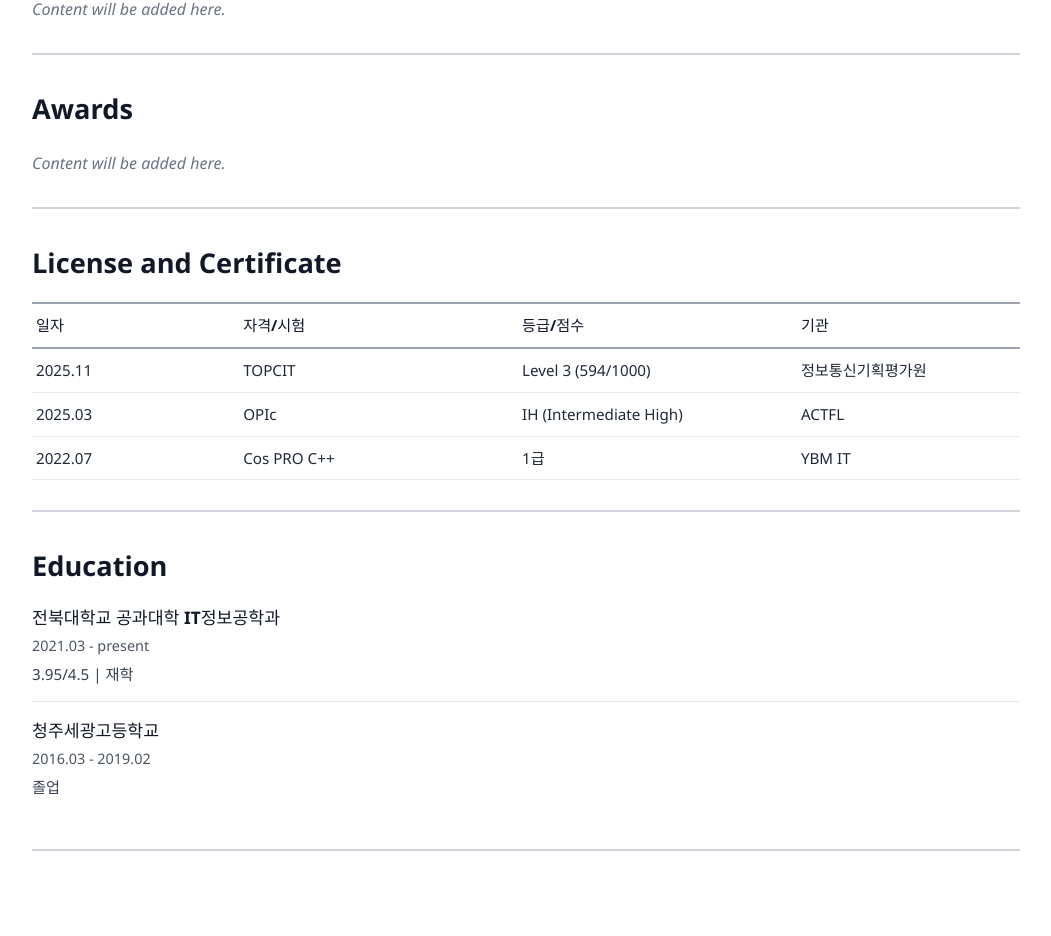
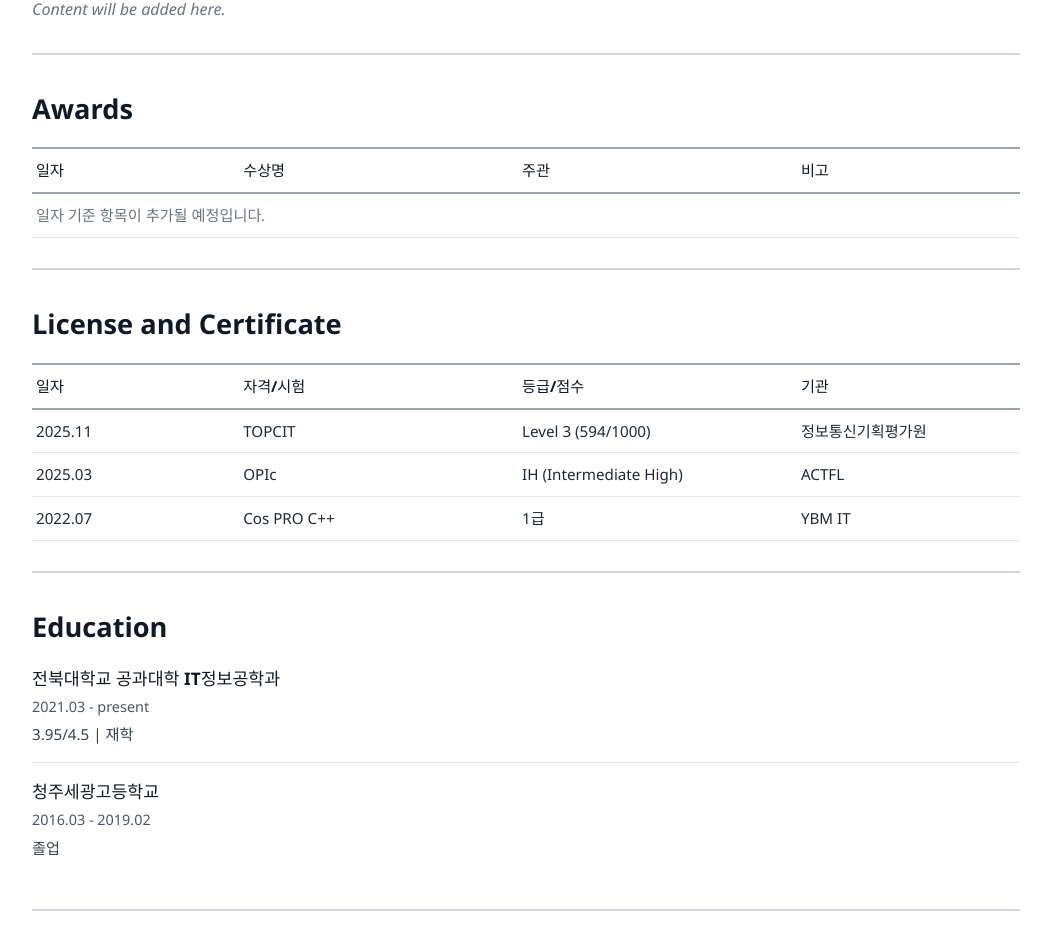
Before and after one commit to Quinsie/Quinsie.github.io, a React (Vite) app: page / in a window 1280 px wide. Shown: the part 2675-3611 px from the top of the page, without its empty margins (224-1275 px from the left). Built offline with nearby package versions, Linux system fonts and the light colour scheme.

Commit message:
feat: render awards as table section

```diff
--- a/src/App.css
+++ b/src/App.css
@@ -175,6 +175,15 @@ body {
   color: #111827;
 }
 
+.cv-table-empty {
+  grid-template-columns: 1fr;
+}
+
+.cv-table-empty-text {
+  color: #6b7280;
+  font-style: italic;
+}
+
 .cv-cell-label {
   display: none;
 }
--- a/src/components/PortfolioSection.jsx
+++ b/src/components/PortfolioSection.jsx
@@ -73,6 +73,8 @@ function CardSection({ cards }) {
 }
 
 function TableSection({ columns, rows }) {
+  const hasRows = rows.length > 0;
+
   return (
     <div className="cv-grid">
       <article className="cv-card">
@@ -82,7 +84,8 @@ function TableSection({ columns, rows }) {
               <div key={col}>{col}</div>
             ))}
           </div>
-          {rows.map((row) => (
+          {hasRows ? (
+            rows.map((row) => (
               <div className="cv-table-row" key={row.join("-")}>
                 {row.map((cell, index) => (
                   <div key={`${columns[index]}-${cell}`}>
@@ -91,7 +94,12 @@ function TableSection({ columns, rows }) {
                   </div>
                 ))}
               </div>
-          ))}
+            ))
+          ) : (
+            <div className="cv-table-row cv-table-empty">
+              <div className="cv-table-empty-text">{columns[0]} 기준 항목이 추가될 예정입니다.</div>
+            </div>
+          )}
         </div>
       </article>
     </div>
--- a/src/content/portfolio.js
+++ b/src/content/portfolio.js
@@ -207,8 +207,9 @@ export const portfolioContent = {
       },
       awards: {
         title: "Awards",
-        type: "cards",
-        cards: [],
+        type: "table",
+        columns: ["일자", "수상명", "주관", "비고"],
+        rows: [],
       },
       skills: {
         title: "License and Certificate",
@@ -416,8 +417,9 @@ export const portfolioContent = {
       },
       awards: {
         title: "Awards",
-        type: "cards",
-        cards: [],
+        type: "table",
+        columns: ["Date", "Award", "Organizer", "Notes"],
+        rows: [],
       },
       skills: {
         title: "License and Certificate",
```
Lines whose indentation alone changed are shown as unchanged.
